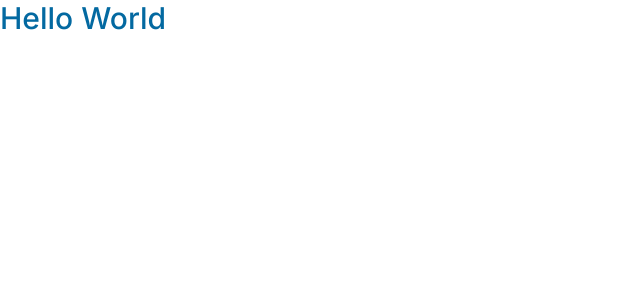
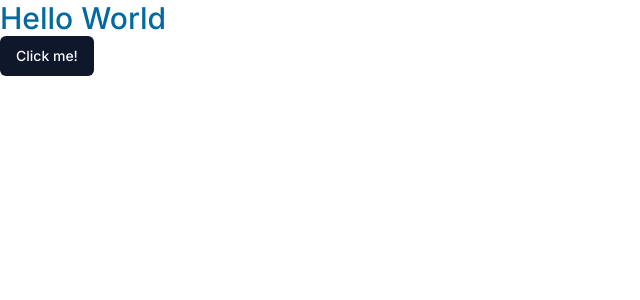
Before and after one commit to MenathNDGD/EduQuest-LMS-NextJS, a Next.js app: page / in a window 1280 px wide. Shown: the top 300 px of the page, without its empty margins (0-640 px from the left). Built offline with nearby package versions, Linux system fonts and the light colour scheme.

Commit message:
modified the contents

```diff
--- a/app/globals.css
+++ b/app/globals.css
@@ -1,6 +1,12 @@
 @tailwind base;
 @tailwind components;
 @tailwind utilities;
+
+html,
+body,
+:root {
+  height: 100%;
+}
 
 @layer base {
   :root {
@@ -70,6 +76,7 @@
   * {
       @apply border-border;
     }
+
     body {
       @apply bg-background text-foreground;
     }
--- a/app/page.tsx
+++ b/app/page.tsx
@@ -1,7 +1,12 @@
+import { Button } from "@/components/ui/button";
+
 export default function Home() {
   return (
-    <p className="text-3xl font-medium text-sky-700">
-      Hello World
-    </p>
+    <div>
+      <p className="text-3xl font-medium text-sky-700">
+        Hello World
+      </p>
+      <Button>Click me!</Button>
+    </div>
   );
 }
```
Lines whose indentation alone changed are shown as unchanged.
